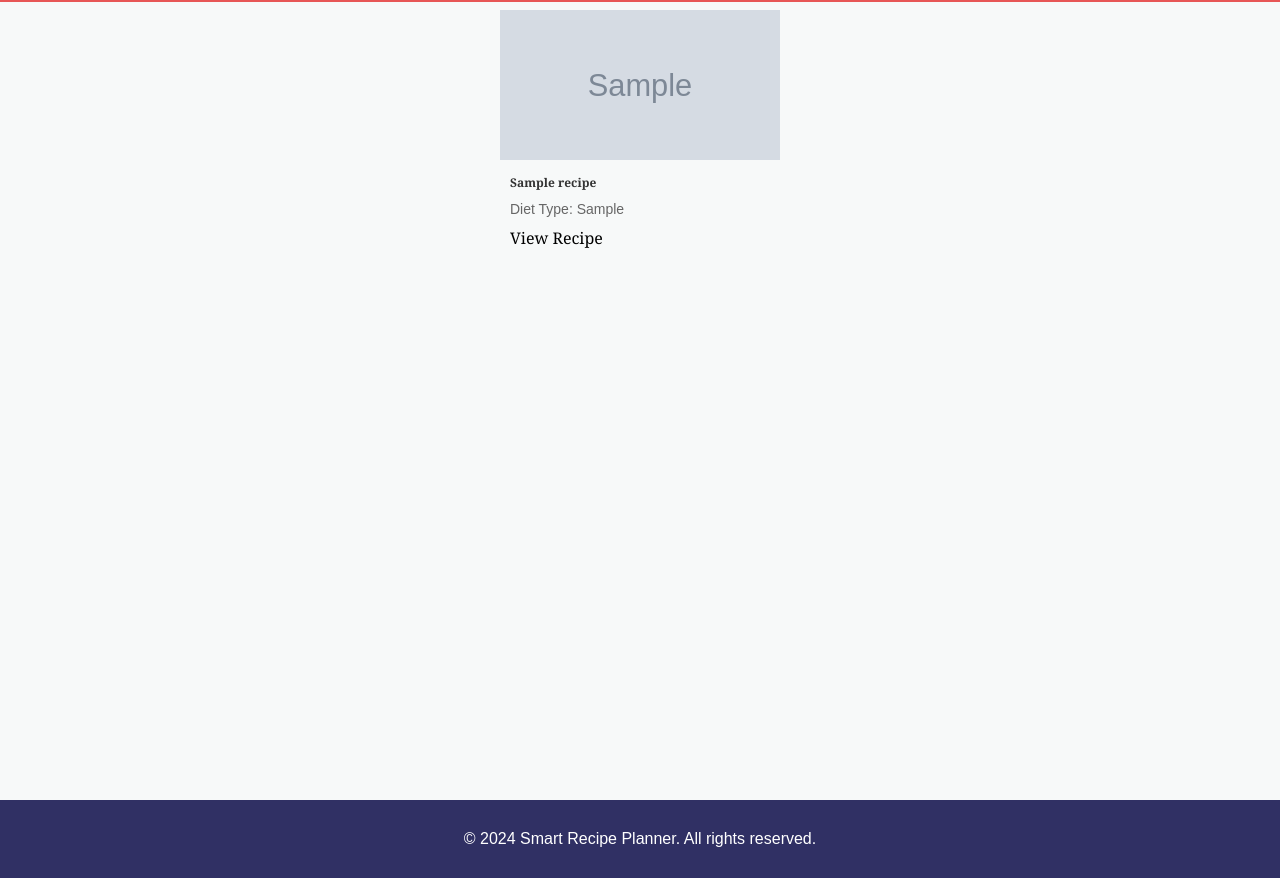
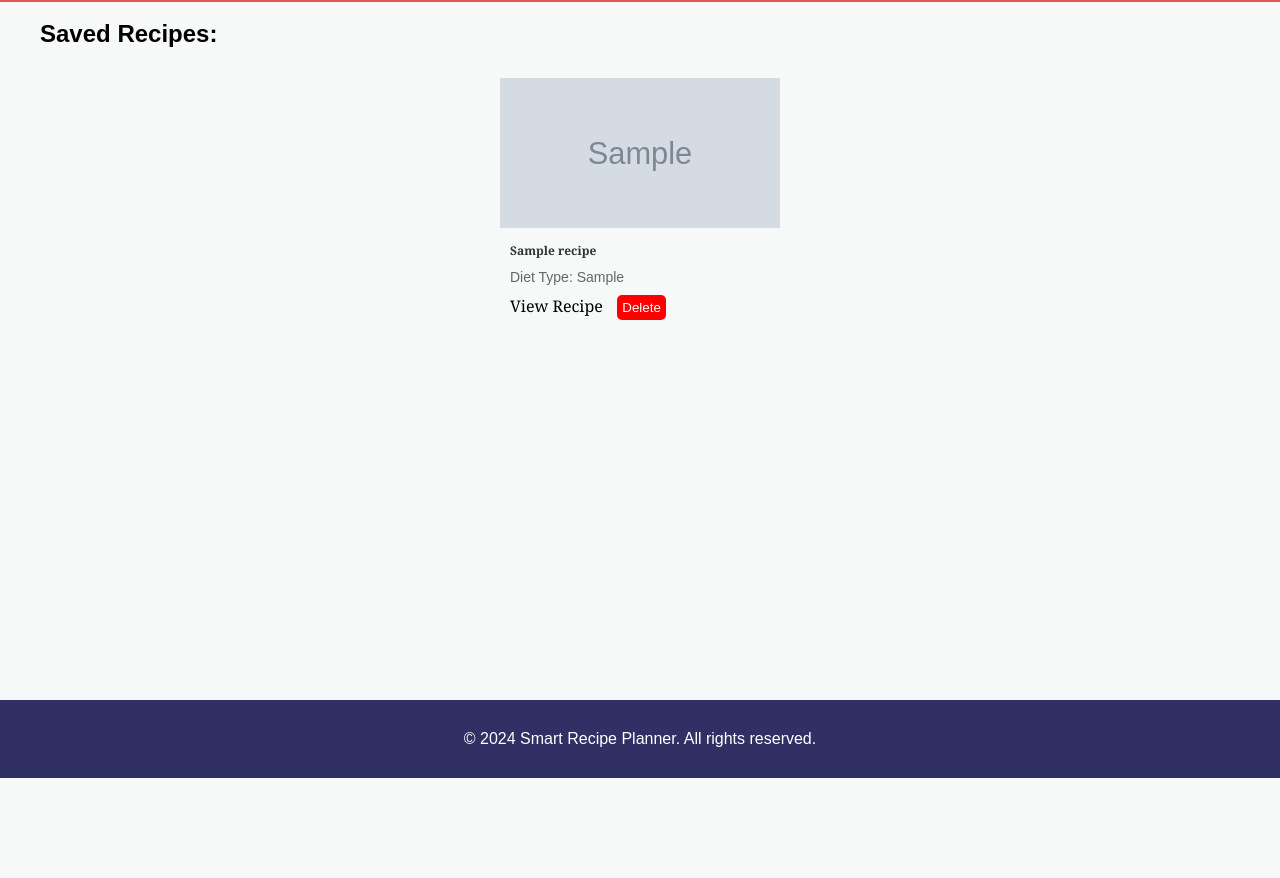
Before and after one commit to abdirashidabubakar50/Recipe_Planner, a Flask app: page /saved_recipes/1 in a window 1280 px wide. Shown: the part 80-958 px from the top of the page. After the commit the page ends 858 px from the top, so only its background shows below. Run offline with Flask 3, Linux system fonts and the light colour scheme; a user stored in the database is signed in; tables that the repository leaves empty hold one stand-in row (values such as "Sample post"); grey boxes marked "Sample" are stand-in pictures; parts of the project's set-up code (start-up, migrations or seed data) failed here and were passed over.

Commit message:
updating the meal plan

```diff
--- a/app/api/routes.py
+++ b/app/api/routes.py
@@ -24,15 +24,21 @@ def home():
 
 
 """ User dahsboard """
-@api.route('/dashboard', methods=['GET', 'POST'])
+@api.route('/dashboard/<int:user_id>/<string:username>', methods=['GET', 'POST'])
 @login_required
-def dashboard():
+def dashboard(user_id, username):
 
     """
     Render the dashboard template with the fetched data
 
     """
     user_id = current_user.id
+    username = current_user.username
+
+    # Validate that the logged-in user matches the user in the URL
+    if current_user.id != user_id or current_user.username != username:
+        flash("Unauthorized access.", "danger")
+        return redirect(url_for('auth.login'))
 
     # saved_recipe = saved_recipes(user_id)
     saved_recipes = SavedRecipe.query.filter_by(user_id=current_user.id).all()
@@ -45,7 +51,8 @@ def dashboard():
         recommended_recipes=recommended_recipes,
         total_saved_recipes=total_saved_recipes,
         user=current_user,
-        user_id=current_user.id
+        user_id=user_id,
+        username=username
     )
 
 
@@ -190,6 +197,20 @@ def save_recipe(recipe_id):
         ))
 
 
+@api.route('/delete_saved_recipe/<int:recipe_id>', methods=['POST'])
+@login_required
+def delete_saved_recipe(recipe_id):
+    saved_recipe = SavedRecipe.query.filter_by(user_id=current_user.id, id=recipe_id).first()
+
+    if not saved_recipe:
+        return jsonify({'error': 'Recipe not found in your saved recipes'}), 404
+
+    saved_recipe.delete()
+
+    return jsonify({'success': 'Recipe deleted successfully'}), 200
+
+
+
 """display the saved recipes"""
 @api.route('/saved_recipes/<int:user_id>')
 @login_required
--- a/app/auth/routes.py
+++ b/app/auth/routes.py
@@ -82,7 +82,7 @@ def login():
                 """set session data"""
                 login_user(user)
                 flash('Login successful!', 'successful')
-                return redirect(url_for('api.dashboard'))
+                return redirect(url_for('api.dashboard', user_id=current_user.id, username=current_user.username))
             else:
                 errors['username'] = "Incorrect username or password"
                 return render_template('login.html', errors=errors, form=form)
@@ -107,14 +107,10 @@ def google_authorize():
         token = oauth.google.authorize_access_token()
         nonce = session.get('nonce', None)
 
-        print(f"Stored Nonce: {nonce}")
-
         if not nonce:
             print('Nonce missing from session', 'error')
             return redirect(url_for('auth.login'))
         user_info = oauth.google.parse_id_token(token, nonce=nonce)
-        print(f"Token: {token}")
-        print(f"user info:{user_info}")
 
         if user_info:
             user = User.query.filter_by(email=user_info['email']).first()
--- /dev/null
+++ b/app/static/js/meal.js
@@ -0,0 +1,46 @@
+document.addEventListener('DOMContentLoaded', function() {
+    document.querySelectorAll('.delete-recipe').forEach(function(button) {
+        button.addEventListener('click', function(event) {
+            event.preventDefault();
+
+            const recipeId = this.dataset.recipeId;
+            const csrfToken = document.querySelector('meta[name="csrf-token"]').getAttribute('content');
+
+            fetch(`/delete_saved_recipe/${recipeId}`, {
+                method: 'POST',
+                headers: {
+                    'Content-Type': 'application/json',
+                    'X-CSRFToken': csrfToken
+                }
+            })
+            .then(response => response.json())
+            .then(data => {
+                if (data.success) {
+                    // Remove the recipe from the DOM
+                    const recipeCard = document.getElementById(`recipe-${recipeId}`);
+                    if (recipeCard) {
+                        recipeCard.remove();
+                    }
+                    displayMessage('Recipe has been deleted from your saved recipes.', 'success');
+                } else {
+                    displayMessage('Error deleting recipe.', 'error');
+                }
+            })
+            .catch(error => {
+                console.error('Error:', error);
+                displayMessage('Error deleting recipe.', 'error');
+            });
+        });
+    });
+
+    function displayMessage(message, type) {
+        const messageDiv = document.createElement('div');
+        messageDiv.className = type === 'success' ? 'success-message' : 'error-message';
+        messageDiv.innerText = message;
+        document.body.appendChild(messageDiv);
+
+        setTimeout(() => {
+            messageDiv.remove();
+        }, 3000); // Message disappears after 3 seconds
+    }
+});
--- a/app/static/styles/recipe.css
+++ b/app/static/styles/recipe.css
@@ -162,8 +162,45 @@ p{
 }
 
 
+.success-message, .error-message {
+    position: fixed;
+    top: 20px;
+    right: 20px;
+    padding: 10px;
+    border-radius: 5px;
+    color: white;
+    z-index: 1000;
+}
+
+.success-message {
+    background-color: #4CAF50; /* Green */
+}
+
+.error-message {
+    background-color: #f44336; /* Red */
+}
+
+.delete-recipe{
+    background-color: red;
+    color: white;
+    border: none;
+    border-radius: 5px;
+    padding: 5px;
+}
+
+.delete-recipe:hover{
+    background-color: rgb(82, 6, 6);
+    cursor: pointer;
+}
+.main{
+    max-width: 1200px;
+    margin: auto;
+    height: 85vh;
+}
 .recipes{
-    height: 100vh;
+    display: flex;
+    justify-content: center;
+    align-items: center;
 }
 @media (max-width: 768px) {
     .recipe-container,
--- a/app/templates/layout2.html
+++ b/app/templates/layout2.html
@@ -3,6 +3,8 @@
 <head>
     <meta charset="UTF-8">
     <meta name="viewport" content="width=device-width, initial-scale=1.0">
+    <meta name="csrf-token" content="{{ csrf_token() }}">
+    <link rel="shortcut icon" href="{{url_for('static', filename='img/log3.png')}}" type="image/x-icon">
     <title>{% block title %}Smart Recipe Planner{% endblock %}</title>
     <link rel="stylesheet" href="{{ url_for('static', filename='styles/dashboard.css') }}">
 </head>
@@ -14,7 +16,7 @@
             {% block extra_styles %}{% endblock %}
         </div>
         <nav class="nav-links">
-            <a href="{{url_for('api.dashboard')}}">Dashboard</a>
+            <a href="{{url_for('api.dashboard', user_id=current_user.id, username=current_user.username)}}">Dashboard</a>
             <div class="dropdown">
                 <a href="{{ url_for('api.search_recipe') }}" class="dropdown-link">Recipes</a>
                 <div class="dropdown-content">
--- a/app/templates/meal_plan.html
+++ b/app/templates/meal_plan.html
@@ -28,9 +28,6 @@
                     <img src="{{ recipe.recipe.image_url }}" alt="{{ recipe.recipe.name }}">
                     <h4>{{ recipe.recipe.name }}</h4>
                     <p>Diet Type: {{ recipe.recipe.diet_type }}</p>
-                    <a href="{{ url_for('api.recipe_detail', recipe_id=recipe.id) }}">View Recipe</a>
-                    <!-- Add a button to schedule the recipe -->
-                    <h4>{{recipe.start_time}} -> {{recipe.end_time}}</h4>
                 </div>
             </div>
             {% endfor %}
--- a/app/templates/saved_recipes.html
+++ b/app/templates/saved_recipes.html
@@ -4,18 +4,27 @@
 {% endblock %}
 
 {% block content %}
+<div class="main">
+    {% if saved_recipes %}
+        <h2>Saved Recipes:</h2>
+    {% endif %}
     <section class="recipes">
         {% if saved_recipes %}
             {% for recipe in saved_recipes %}
-        <div class="recipe-card">
+            <div class="recipe-card" id="recipe-{{ recipe.id }}">
                 <div class="details">
                     <img src="{{ recipe.image_file}}" alt="{{ recipe.name }}">
                     <h4>{{ recipe.name }}</h4>
                     <p>Diet Type: {{ recipe.diet_type }}</p>
                     <a href="{{url_for('api.recipe_detail', recipe_id=recipe.id)}}">View Recipe</a>
+                    <button class="delete-recipe" data-recipe-id="{{ recipe.id }}">Delete</button>
                 </div>
             </div>
             {% endfor %}
+        {% else %}
+            <p>No saved recipes available.</p>
         {% endif %}
     </section>
+</div>
+<script src="{{ url_for('static', filename='js/meal.js') }}"></script>
 {% endblock %}
```
Also changed, not shown: app/templates/recipe.html (+1 -36 lines). Lines whose indentation alone changed are shown as unchanged.
